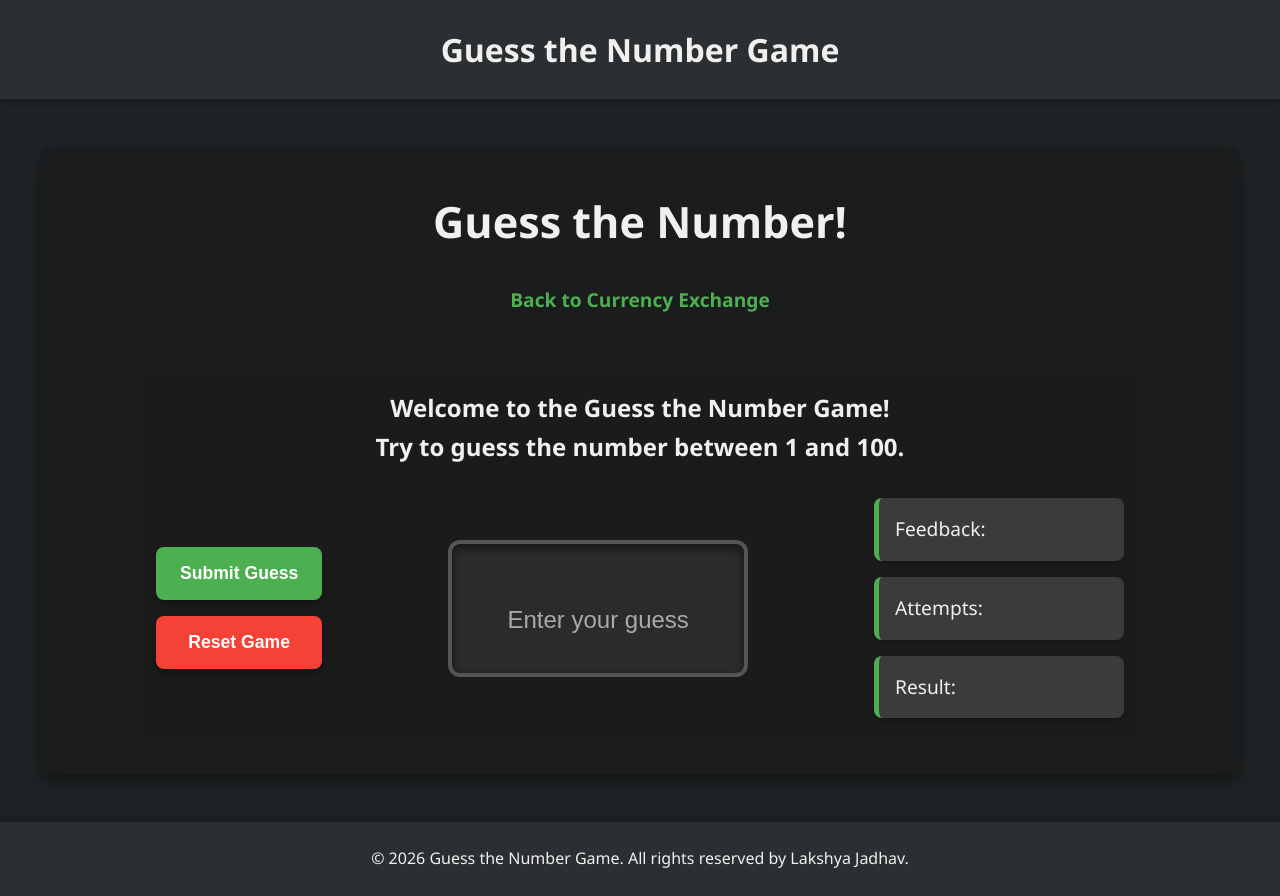
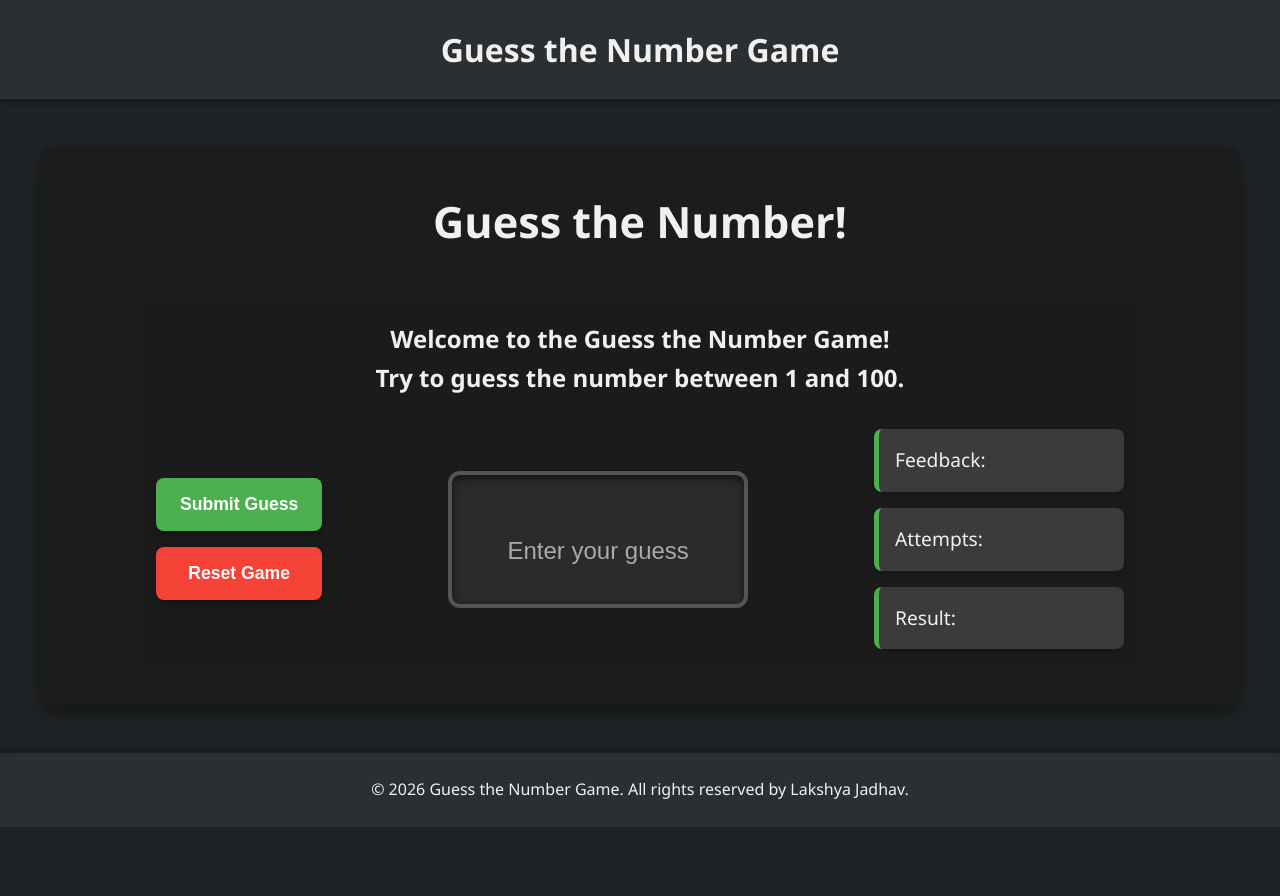
Before and after one commit to zedrock-coding/Currency_exchange_project, a plain HTML site: page partB/game.html in a window 1280 px wide. After the commit the page ends 827 px from the top, so only its background shows below. Drawn offline with Linux system fonts and the light colour scheme.

Commit message:
made both independent.

```diff
--- a/partB/game.css
+++ b/partB/game.css
@@ -1,3 +1,49 @@
+* {
+    margin: 0;
+    padding: 0;
+    box-sizing: border-box;
+    color: #f0f0f0;
+}
+body {
+    background-color: #202325;
+    font-family: 'Segoe UI', Tahoma, Geneva, Verdana, sans-serif;
+    line-height: 1.6;
+}
+
+header {
+    background-color: #2b2f31;
+    color: white;
+    padding: 1.5rem;
+    text-align: center;
+    box-shadow: 0 4px 6px rgba(0, 0, 0, 0.3);
+}
+
+main {
+    max-width: 1200px;
+    margin: 3rem auto;
+    padding: 2.5rem;
+    background-color: #1a1c1d;
+    border-radius: 12px;
+    box-shadow: 0 8px 16px rgba(0, 0, 0, 0.4);
+}
+
+.title{
+    font-size: 1.8rem;
+    font-weight: bold;
+    margin-bottom: 1rem;
+    text-align: center;
+    padding-bottom: 2rem;
+}
+
+footer {
+    background-color: #2b2f31;
+    color: #bbb;
+    text-align: center;
+    padding: 1.5rem;
+    margin-top: 3rem;
+    box-shadow: 0 -4px 6px rgba(0, 0, 0, 0.2);
+}
+
 .frame {
     grid-column: auto;
     grid-row: auto;
--- a/partB/game.html
+++ b/partB/game.html
@@ -4,7 +4,6 @@
     <meta charset="UTF-8">
     <meta name="viewport" content="width=device-width, initial-scale=1.0">
     <title>Game</title>
-    <link rel="stylesheet" href="../style.css">
     <link rel="stylesheet" href="game.css">
 </head>
 <body>
@@ -14,8 +13,6 @@
     <main>
         <div class="title">
             <h2>Guess the Number!</h2>
-
-            <h2><a href="../index.html" class="link">Back to Currency Exchange</a></h2>
         </div>
         <div class="frame">
             <div class="frame-header">
```
Also changed, not shown: index.html (+0 -2 lines).
